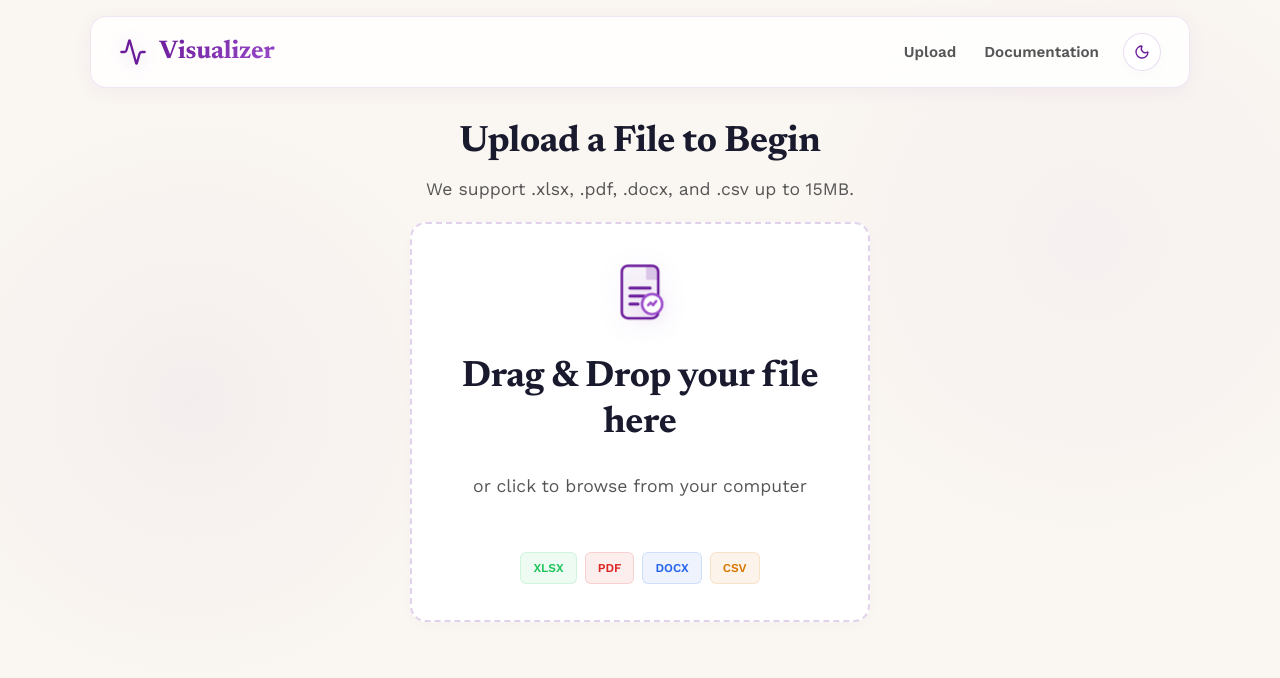
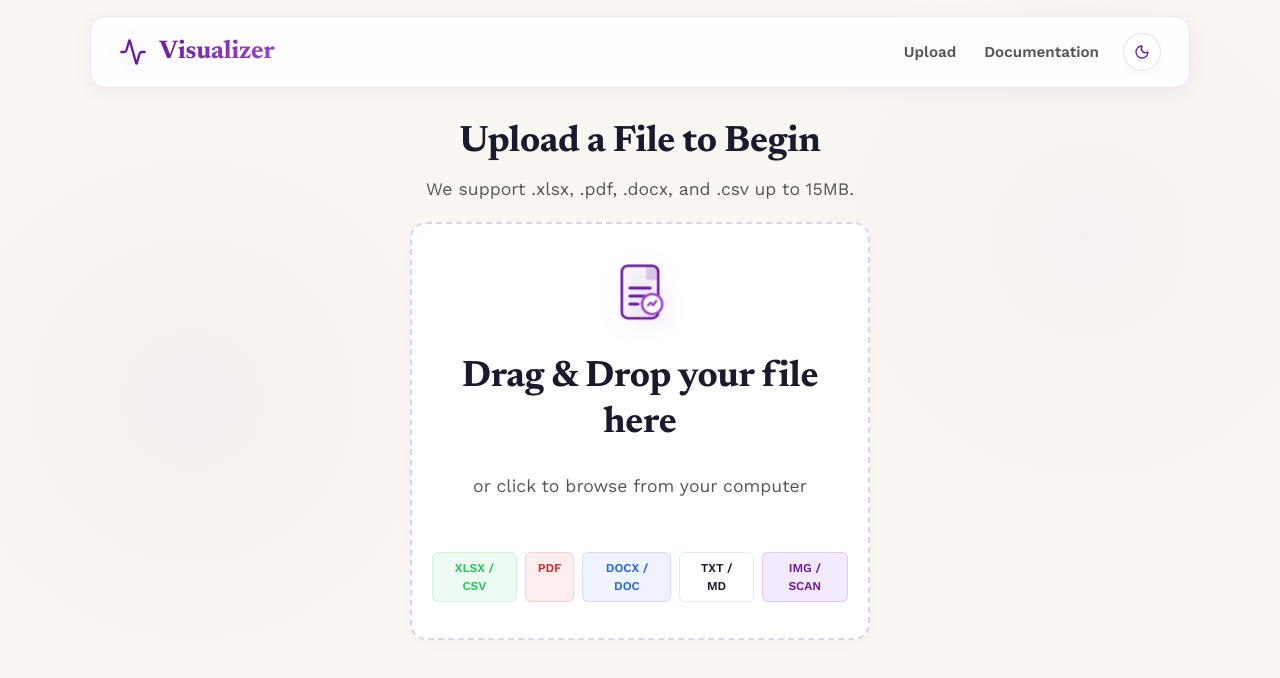
Before and after one commit to bhargav-Q/Visualizer, a React (Vite) app in the folder frontend/: page / in a window 1280 px wide. Shown: the top 678 px of the page. Built offline with nearby package versions, Linux system fonts and the light colour scheme.

Commit message:
feat(frontend): update upload dropzone with 16MB file limit and new format badges

```diff
--- a/frontend/src/components/FileUpload.css
+++ b/frontend/src/components/FileUpload.css
@@ -109,6 +109,19 @@
   color: var(--color-meeting-intelligence);
 }
 
+.format-badge.txt {
+  background: var(--badge-lead-nurturing);
+  border-color: rgba(13, 148, 136, 0.15);
+  color: var(--color-lead-nurturing);
+}
+
+.format-badge.img {
+  background: rgba(147, 51, 234, 0.1);
+  border-color: rgba(147, 51, 234, 0.2);
+  color: var(--brand-purple);
+}
+
+
 .pulse-animation {
   animation: pulse 2s infinite;
 }
--- a/frontend/src/components/FileUpload.jsx
+++ b/frontend/src/components/FileUpload.jsx
@@ -2,14 +2,24 @@ import React, { useState, useRef } from 'react';
 import { UploadCloud, File, AlertCircle, CheckCircle2 } from 'lucide-react';
 import './FileUpload.css';
 
-const MAX_FILE_SIZE = 15 * 1024 * 1024; // 15MB
+const MAX_FILE_SIZE = 16 * 1024 * 1024; // 16MB
 const ALLOWED_TYPES = {
   'application/vnd.openxmlformats-officedocument.spreadsheetml.sheet': '.xlsx',
   'application/pdf': '.pdf',
   'application/vnd.openxmlformats-officedocument.wordprocessingml.document': '.docx',
+  'application/msword': '.doc',
   'text/csv': '.csv',
-  'application/vnd.ms-excel': '.csv'
+  'application/vnd.ms-excel': '.csv',
+  'text/plain': '.txt',
+  'text/markdown': '.md',
+  'application/rtf': '.rtf',
+  'text/rtf': '.rtf',
+  'image/png': '.png',
+  'image/jpeg': '.jpg',
+  'image/webp': '.webp',
+  'image/tiff': '.tiff'
 };
+const ALLOWED_EXTENSIONS = ['.xlsx', '.csv', '.pdf', '.docx', '.doc', '.txt', '.md', '.rtf', '.png', '.jpg', '.jpeg', '.webp', '.tiff', '.tif'];
 
 const FileUpload = ({ onFileSelect }) => {
   const [isDragging, setIsDragging] = useState(false);
@@ -34,19 +44,19 @@ const FileUpload = ({ onFileSelect }) => {
 
     // Check size
     if (selectedFile.size > MAX_FILE_SIZE) {
-      setError(`File is too large. Maximum size is 15MB.`);
+      setError(`File is too large. Maximum size is 16MB.`);
       return false;
     }
 
     // Check type by extension as fallback
     const ext = '.' + selectedFile.name.split('.').pop().toLowerCase();
-    const isAllowedExt = ['.xlsx', '.pdf', '.docx', '.csv'].includes(ext);
+    const isAllowedExt = ALLOWED_EXTENSIONS.includes(ext);
 
     // Check type by mime type
     const isAllowedMime = Object.keys(ALLOWED_TYPES).includes(selectedFile.type);
 
     if (!isAllowedExt && !isAllowedMime) {
-      setError(`Unsupported file type. Please upload a .xlsx, .pdf, .docx, or .csv file.`);
+      setError(`Unsupported file type. Please upload a supported document, image, or spreadsheet.`);
       return false;
     }
 
@@ -96,7 +106,7 @@ const FileUpload = ({ onFileSelect }) => {
           type="file"
           ref={fileInputRef}
           onChange={handleFileInput}
-          accept=".xlsx,.pdf,.docx,.csv"
+          accept=".xlsx,.csv,.pdf,.docx,.doc,.txt,.md,.rtf,.png,.jpg,.jpeg,.webp,.tiff,.tif"
           className="hidden-input"
         />
 
@@ -126,10 +136,11 @@ const FileUpload = ({ onFileSelect }) => {
             <h3>Drag & Drop your file here</h3>
             <p>or click to browse from your computer</p>
             <div className="file-badges">
-              <span className="format-badge xlsx">XLSX</span>
+              <span className="format-badge xlsx">XLSX / CSV</span>
               <span className="format-badge pdf">PDF</span>
-              <span className="format-badge docx">DOCX</span>
-              <span className="format-badge csv">CSV</span>
+              <span className="format-badge docx">DOCX / DOC</span>
+              <span className="format-badge txt">TXT / MD</span>
+              <span className="format-badge img">IMG / SCAN</span>
             </div>
           </div>
         )}
```
